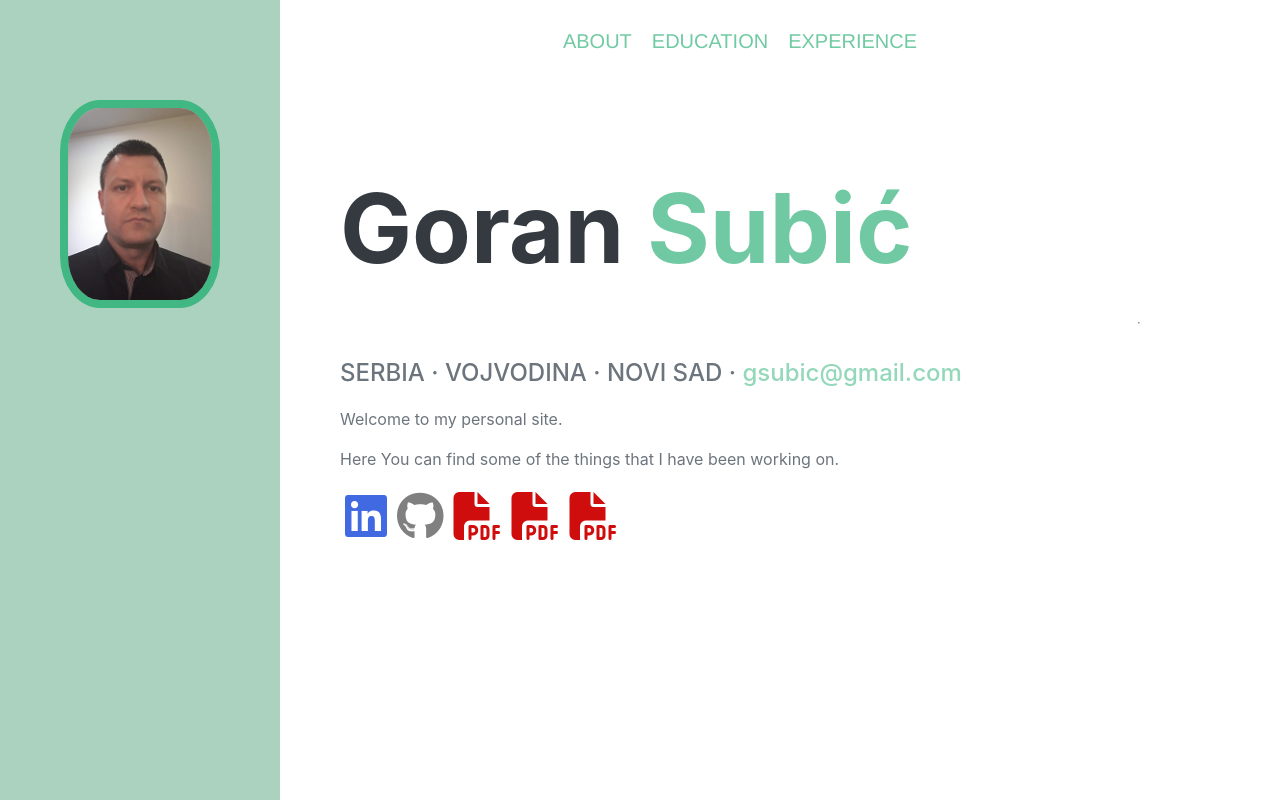
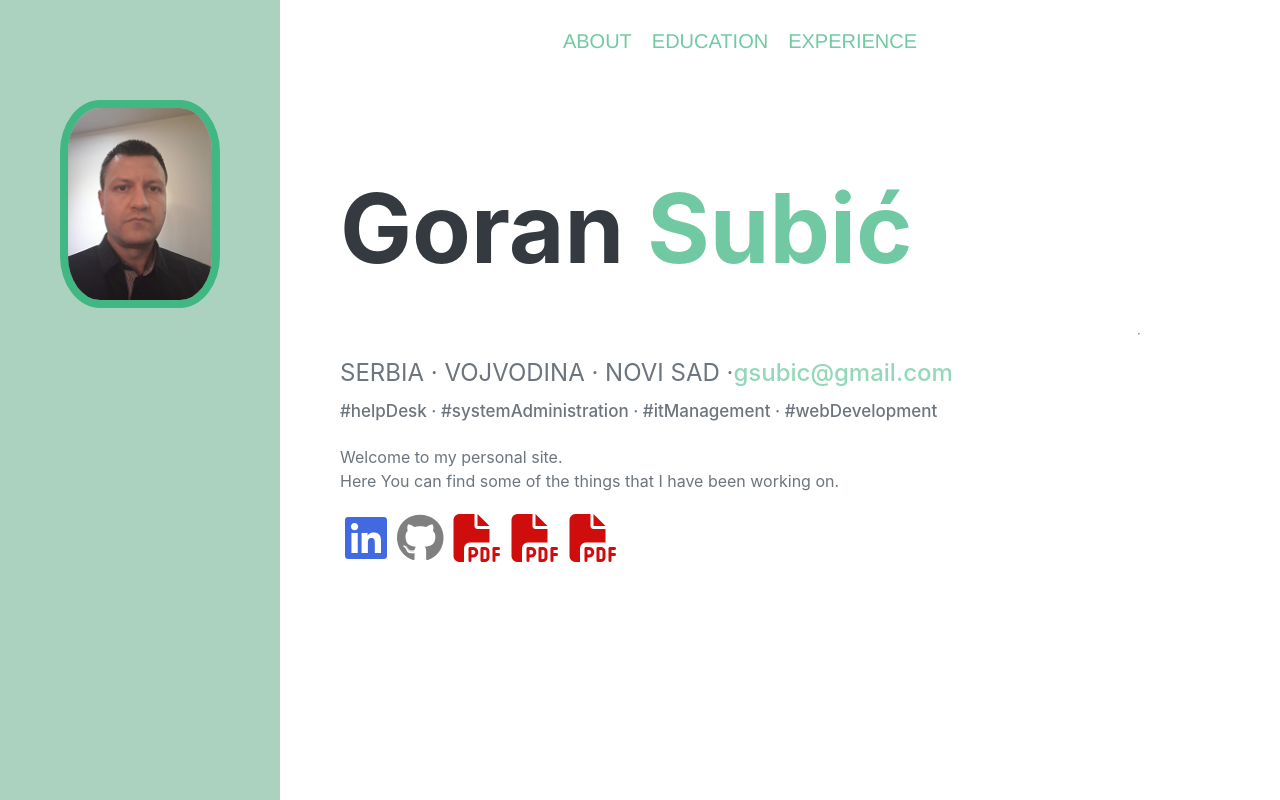
Before and after one commit to GoranSubic/GoranSubic.github.io, a Vue app: page / in a window 1280 px wide. Shown: the top 800 px of the page. Built offline with nearby package versions, Linux system fonts and the light colour scheme.

Commit message:
About page added subheading roles

```diff
--- a/src/App.vue
+++ b/src/App.vue
@@ -192,21 +192,46 @@
 
     .subheading {
         margin-bottom: 3rem !important;
-        margin-top: 20px;
+        margin-top: 3rem !important;
         box-sizing: border-box;
         color: rgb(108, 117, 125);
         display: inline;
         font-family: "Saira Extra Condensed", -apple-system, BlinkMacSystemFont, "Segoe UI", Roboto, "Helvetica Neue", Arial, sans-serif, "Apple Color Emoji", "Segoe UI Emoji", "Segoe UI Symbol", "Noto Color Emoji";
+        height: auto;
+        line-height: 36px;
+        text-align: left;
+        text-size-adjust: 100%;
+        width: auto;
+        -webkit-tap-highlight-color: rgba(0, 0, 0, 0);
+        width: 100%;
+    }
+
+    .subheading-info {
+        font-size: 24px;
+        font-weight: 400;
+        text-transform: uppercase;
+        float: left;
+    }
+
+    .subheading .mail {
         font-size: 24px;
         font-weight: 500;
-        height: auto;
-        line-height: 36px;
-        margin-bottom: 48px;
-        text-align: left;
-        text-size-adjust: 100%;
-        text-transform: uppercase;
-        width: auto;
-        -webkit-tap-highlight-color: rgba(0, 0, 0, 0)
+    }
+
+    .subheading-roles {
+        font-size: 17px;
+        font-weight: 500;
+        float: left;
+    }
+
+    div.about-welcome {
+        float: left;
+        width: 100%;
+        margin: 1rem 0 1rem 0;
+    }
+
+    div.about-welcome p {
+        margin: 0;
     }
 
         span.mail, span.mail > a {
--- a/src/views/About.vue
+++ b/src/views/About.vue
@@ -8,12 +8,14 @@
                     <span class="text-primary">Subić</span>
                 </h1>
                 <div class="subheading">
-                    <span>Serbia · Vojvodina · Novi Sad ·</span> <span class="mail"><a href="mailto: gsubic@gmail.com">gsubic@gmail.com</a></span>
+                    <span class="subheading-info">Serbia · Vojvodina · Novi Sad · </span> <span class="mail"><a href="mailto: gsubic@gmail.com">gsubic@gmail.com</a></span>
+                    <span class="subheading-roles">#helpDesk · #systemAdministration · #itManagement · #webDevelopment</span>
                 </div>
 
-
-                <p>Welcome to my personal site. </p>
-                <p>Here You can find some of the things that I have been working on.</p>
+                <div class="about-welcome">
+                    <p>Welcome to my personal site. </p>
+                    <p>Here You can find some of the things that I have been working on.</p>
+                </div>
                 <div class="social-icons">
                     <a class="tooltip" href="https://www.linkedin.com/in/goran-subic" target="_blank">
                         <span style="font-size: 3em; color: royalblue;">
@@ -94,6 +96,11 @@ export default {
             opacity: 0.75;
         }
 
+    .social-icons {
+        float: left;
+        width: 100%;
+    }
+
     .social-icons > a {
         margin: 5px;
     }
```
Lines whose indentation alone changed are shown as unchanged.
